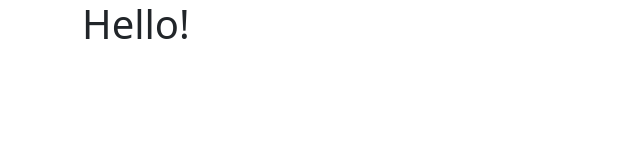
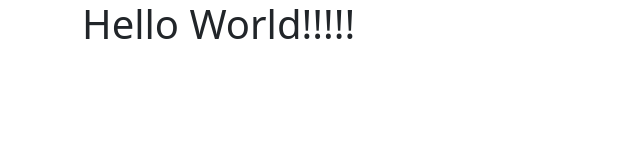
Before and after one commit to jasssim2nine/COMP2112-Week5, a website: page index.html in a window 1280 px wide. Shown: the whole page, without its empty margins (0-640 px from the left). Drawn offline with nearby package versions, Linux system fonts and the light colour scheme.

Commit message:
added project files

```diff
--- a/index.html
+++ b/index.html
@@ -13,7 +13,7 @@
 </head>
 <body>
     <div class="container">
-    <h1>Hello!</h1>
+    <h1>Hello World!!!!!</h1>
 </div>
 
     <!-- Javascript Section-->
```
Also changed, not shown: 1 other file.
